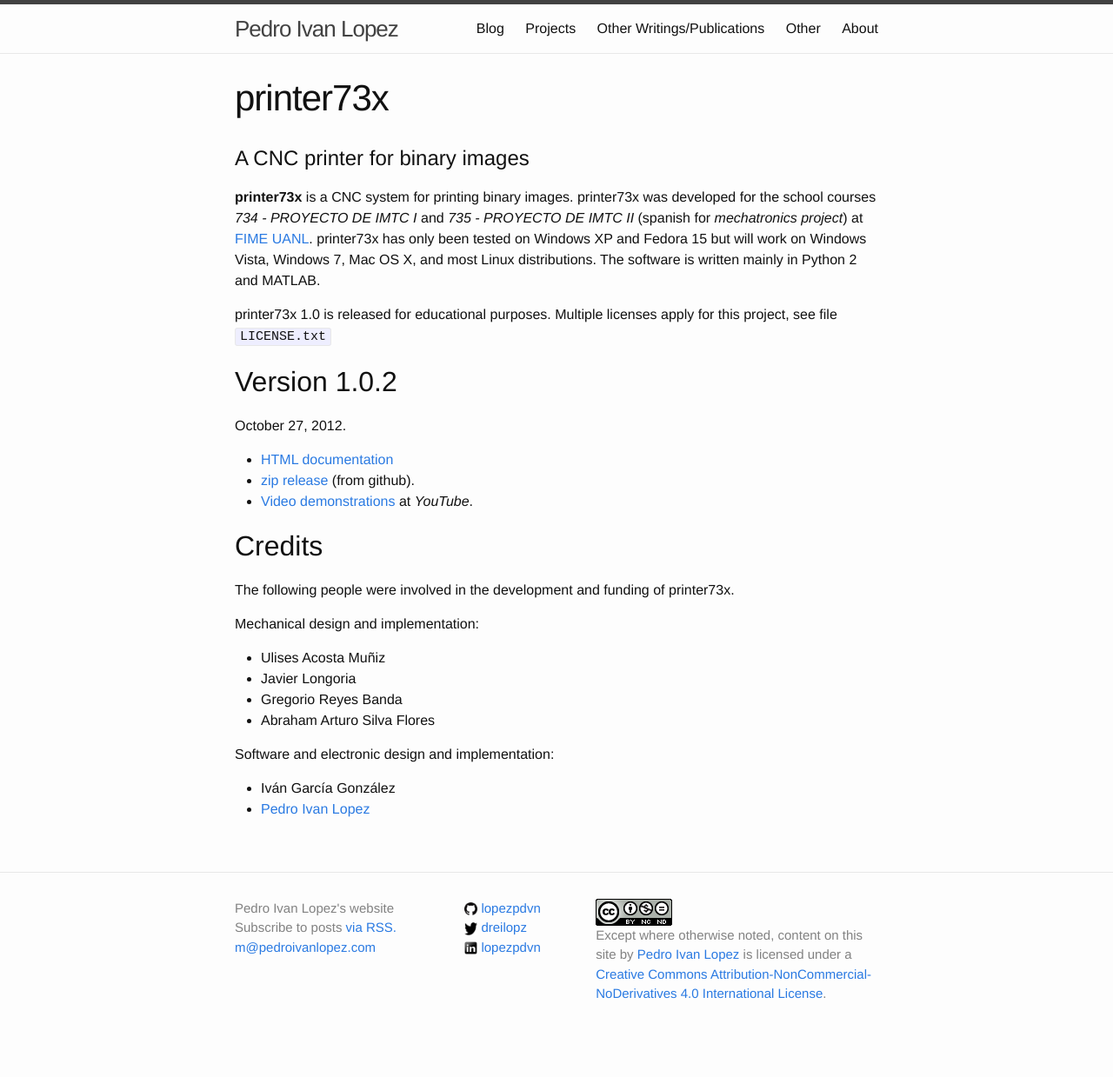
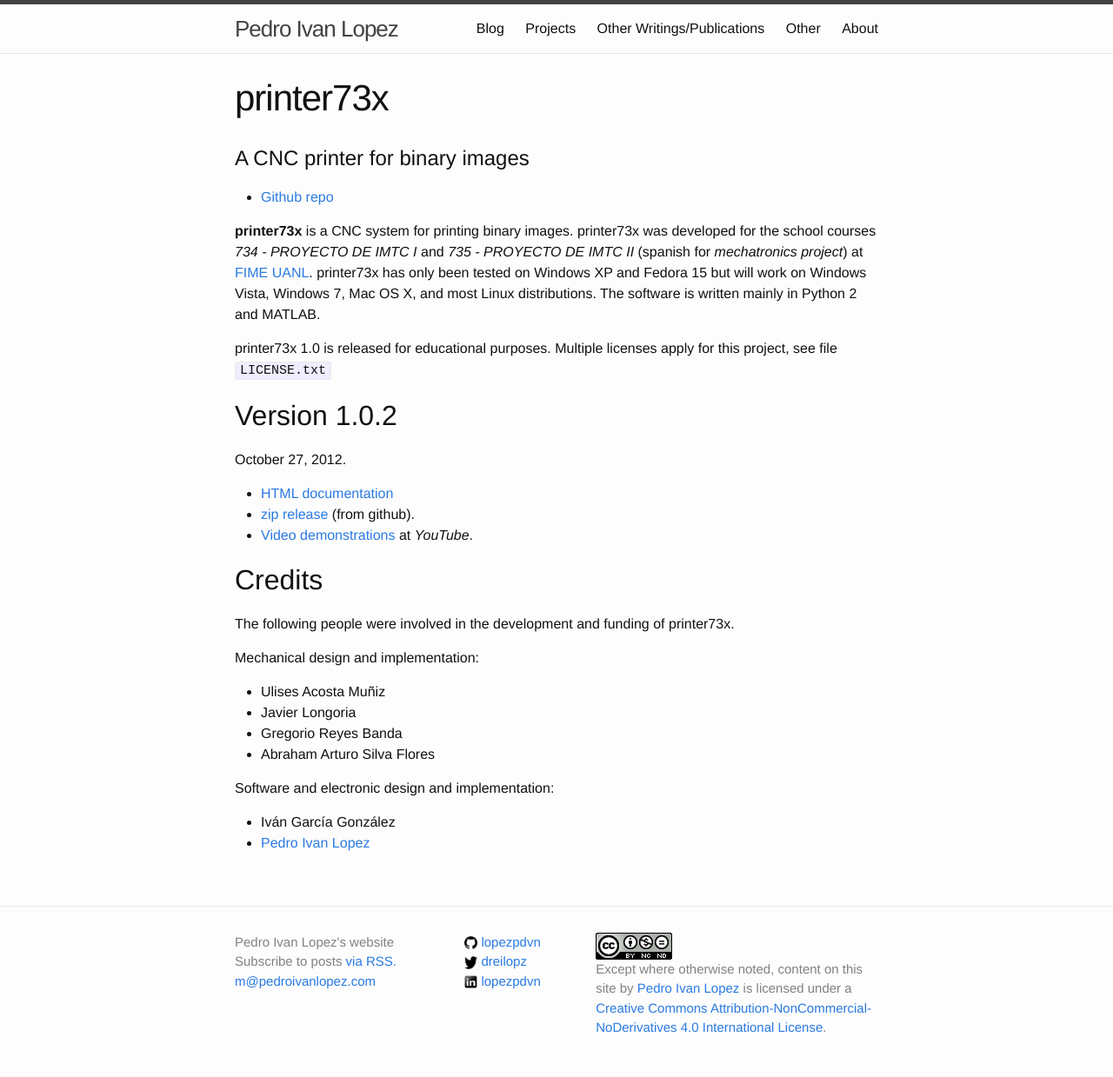
Before and after one commit to lopezpdvn/lopezpdvn.github.io, a Jekyll site: the page built from printer73x/index.md, in a window 1280 px wide. Shown: the whole page at 87% size. Built offline with Jekyll 4.4.1, drawn with Linux system fonts in a browser that asks for light colours; before the commit the page ends 1200 px from its top, so only the background shows below that.

Commit message:
Added github repo link to printer73x page

```diff
--- a/printer73x/index.md
+++ b/printer73x/index.md
@@ -5,6 +5,8 @@ permalink: /printer73x/
 ---
 
 # A CNC printer for binary images
+
+- [Github repo](https://github.com/{{ site.github_username }}/printer73x "printer73x at Github")
 
 **printer73x** is a CNC system for printing binary images. printer73x was
 developed for the school courses _734 - PROYECTO DE IMTC I_ and _735 - PROYECTO
```
